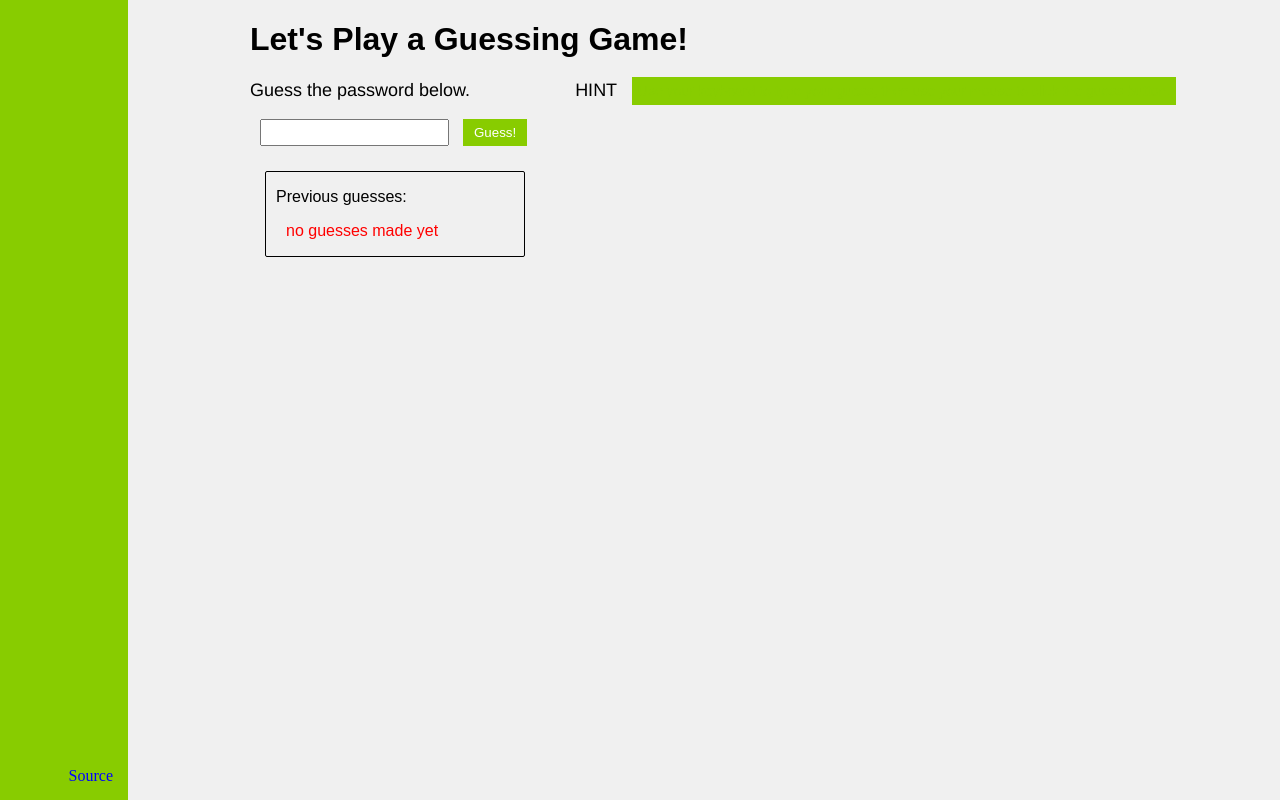
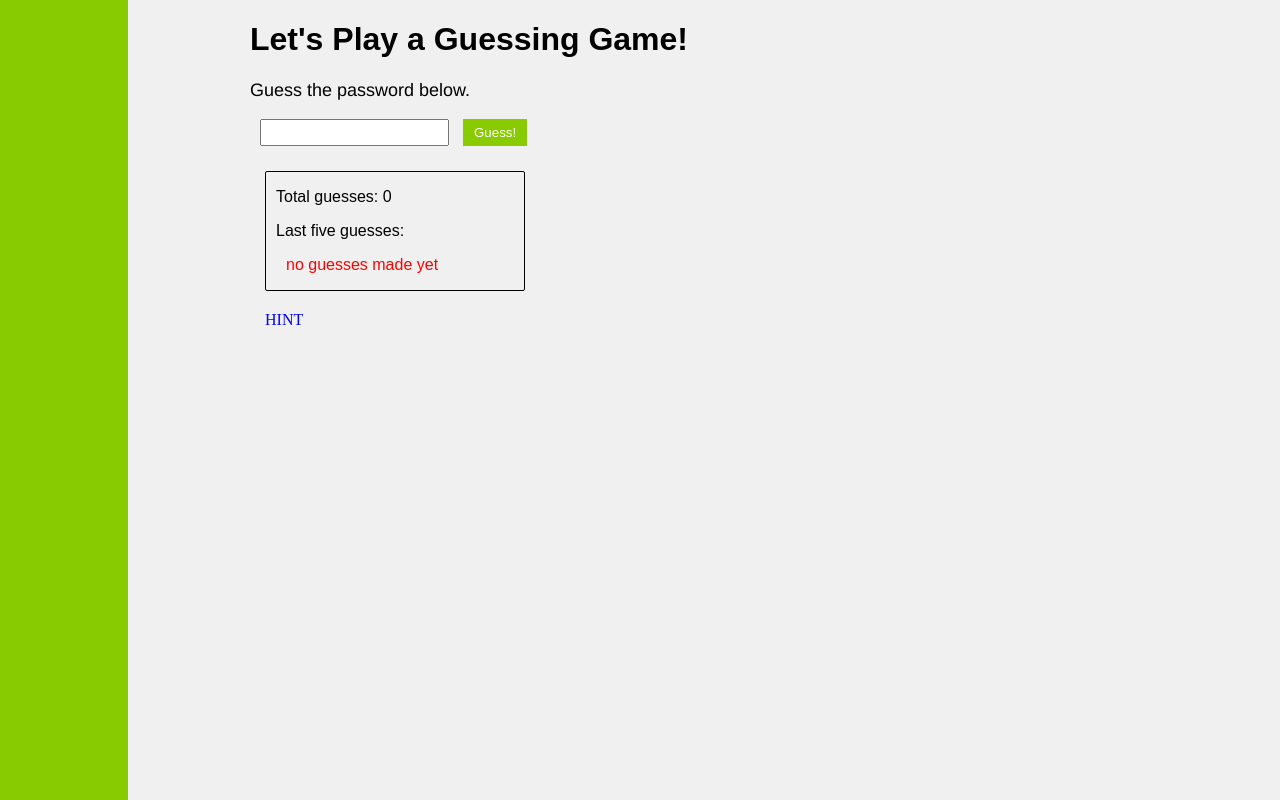
Before and after one commit to zhan2209/Capture-the-Flag, a PHP site: page /web/guessing-game/html/index.php in a window 1280 px wide. Run offline with PHP 8.4, Linux system fonts and the light colour scheme.

Commit message:
changes to guess style and src

```diff
--- a/Challenges/web/guessing-game/html/index.php
+++ b/Challenges/web/guessing-game/html/index.php
@@ -1,4 +1,12 @@
 <!doctype html>
+<?php
+	if(session_status() == PHP_SESSION_NONE) {
+		session_start();
+	}
+	if(!isset($_SESSION['num_guesses'])) {
+		$_SESSION['num_guesses'] = 0;
+	}
+?>
 <html>
 <head>
 <title>Guessing Game</title>
@@ -6,20 +14,19 @@
 <script src="https://ajax.googleapis.com/ajax/libs/jquery/1.12.4/jquery.min.js"></script>
 </head>
 <body>
-<div id='sidebar'><p id="source"><span>Source</span></p></div>
+<div id='sidebar'><?php if($_SESSION['num_guesses'] >= 4) echo "<p id='source'><span>Source</span></p>";?></div>
 <div class='container'>
 <h1>Let's Play a Guessing Game!</h1>
-	<p id='desc'>Guess the password below. <span id='hint'>HINT</span>
-	<span id='hinttext'>Use your keyboard to type your guess, then use your mouse to click the guess button.</span></p>
+	<p id='desc'>Guess the password below.</p>
 	<div id='form'>
-	<form action='#' method='GET'>
+	<form action='' method='GET'>
 		<input type='text' name='attempt'>
 		<input type='submit' value='Guess!'>
 	</form>
 	</div>
 	<?php
-		$src = file_get_contents("./source.txt");
-		$file = "/var/www/hid/web/guessing-game/secret-password.txt";
+		$src = file_get_contents('source.txt');
+		$file = '../hid/secret-password.txt';
 		$guesses_file = "./guesses.json";
 		$guesses_json = json_decode(file_get_contents($guesses_file), true);
 		extract($_GET);
@@ -27,17 +34,23 @@
 			$password = trim(file_get_contents($file));
 			if($attempt === $password) {
 				echo "<p class='outcome'>How did you figure out the secret password?!</p>";
-				$flag = trim(file_get_contents("/var/www/hid/web/guessing-game/flag.txt"));
+				$flag = trim(file_get_contents('../hid/flag.txt'));
 				echo "<p class='outcome'>The flag is <b>$flag</b></p>";
 			} else {
-				echo "<p class='outcome'><b>Nope!</b> The secret password is not $attempt...</p>";
-				if($attempt) { array_push($guesses_json["guesses"], $attempt); }
-				file_put_contents($guesses_file, json_encode($guesses_json, true));
+				if(trim($attempt)) {
+					echo "<p class='outcome'><b>Nope!</b> The secret password is not $attempt...</p>";
+					array_push($guesses_json["guesses"], trim($attempt));
+					file_put_contents($guesses_file, json_encode($guesses_json, true));
+					$_SESSION['num_guesses']++;
+				} else {
+					echo "<p class='outcome'>We don't want no empty strings</p>";
+				}
 			}
 		}
 	?>
 <div id='prev-guesses'>
-	<p>Previous guesses:</p>
+	<p>Total guesses: <?php echo $_SESSION['num_guesses']; ?> </p>
+	<p>Last five guesses:</p>
 	<?php
 		$guess_arr = [];
 		foreach($guesses_json["guesses"] as $index=>$guess) {
@@ -59,11 +72,18 @@
 		}
 	?>
 </div>
-<div id='popup'>
-	<xmp>
-	<?php echo $src; ?>
-	</xmp>
-</div>
+<span id='hint'>HINT</span>
+<?php if($_SESSION['num_guesses'] >= 5) {
+echo "<span id='hinttext'>Use your keyboard to type your guess, then use your mouse to click the guess button.</span>";
+echo "<div id='popup'>";
+echo "	<xmp>";
+echo $src;
+echo "	</xmp>";
+echo "</div>";
+} else {
+	echo "<span id='hinttext'>Available after 5 guesses.";
+}
+?>
 </div>
 <script>
 $("#source span").hover(function() {
@@ -72,7 +92,7 @@ $("#source span").hover(function() {
 	$('#popup').css({'display' : 'none'});
 });
 $(document).on('click', '#hint', function() {
-	$('#hinttext').css({'color' : 'white'});
+	$('#hinttext').css({'display' : 'inline'});
 });
 </script>
 </body>
--- a/Challenges/web/guessing-game/html/source.txt
+++ b/Challenges/web/guessing-game/html/source.txt
@@ -1,4 +1,4 @@
-<?php
+	<?php
 	$file = 'secret-password.txt';
 	extract($_GET);
 	if(isset($attempt)) {
--- a/Challenges/web/guessing-game/html/style.css
+++ b/Challenges/web/guessing-game/html/style.css
@@ -41,6 +41,7 @@ h1 {
 	margin-left: 15px;
 	margin-top: 25px;
 	width: 25%;
+	margin-bottom: 20px;
 }
 
 #prev-guesses p {
@@ -67,13 +68,17 @@ h1 {
 	position: absolute;
 	clear: left;
 	bottom: 0;
-	margin-bottom: 20px;
+	margin-left: -50px;
+	margin-bottom: 50px;
 	padding-right: 40px;
 	display: none;
 	border: 1px solid black;
 	border-radius: 5px;
 	background-color: #919191;
 	color: white;
+	-moz-box-shadow: 3px 3px 3px 3px #444;
+  	-webkit-box-shadow: 3px 3px 3px 3px #444;
+  	box-shadow: 3px 3px 3px 3px #444;
 }
 
 #popup xmp {
@@ -88,23 +93,33 @@ h1 {
 }
 
 #source {
-	color: blue;
 	bottom: 0;
+	cursor: help;
+	color: #0000ff;
+}
+
+#source:hover {
+	color: #16a2ff;
 }
 
 #hinttext {
-	color: #88cc00;
+	color: black;
 	margin-left: 10px;
 	padding: 5px;
 	font-size: 14px;
 	font-family: sans-serif;
-	border: 1px #88cc00 solid;
-	background-color: #88cc00;
+	display: none;
 }
 
 #hint {
-	margin-left: 100px;
+	margin-left: 15px;
 	color: black;
+	cursor: pointer;
+	color: #0000ff;
+}
+
+#hint:hover {
+	color: #16a2ff;
 }
 
 #form {
```
